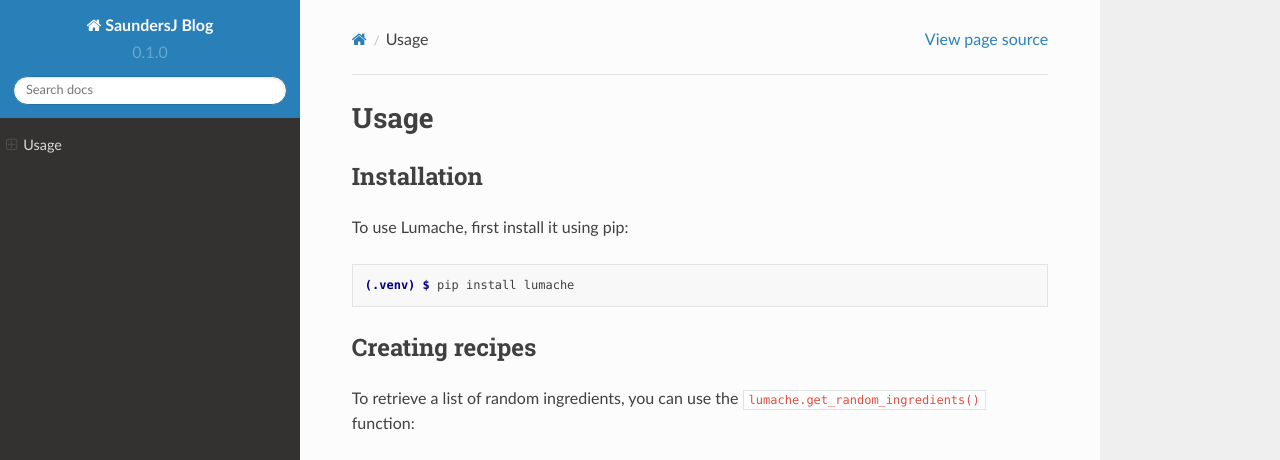
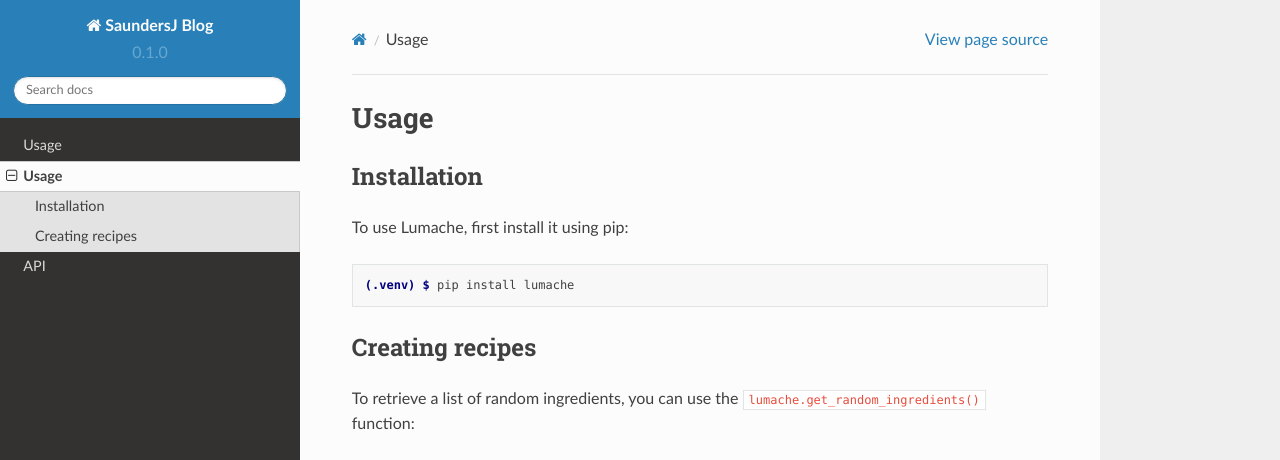
Before and after one commit to SaundersJE97/Blog, a Sphinx documentation site: the page built from docs/source/usage.rst, in a window 1280 px wide and 1095 px high. Shown: the top 460 px of the window. Built offline with Sphinx 7.4.7 and the Read the Docs theme 2.0.0, drawn with Linux system fonts in a browser that asks for light colours; formulas are drawn with MathJax 3; pages that are not in the unit, such as notebooks, are missing from menus; grey boxes are pictures that could not be loaded.

Commit message:
Update index.rst

```diff
--- a/docs/source/index.rst
+++ b/docs/source/index.rst
@@ -8,4 +8,12 @@ Contents
 
 .. toctree::
 
-   decision_tree
+   decisiontree
+
+Contents
+--------
+
+.. toctree::
+
+   usage
+   api
```
